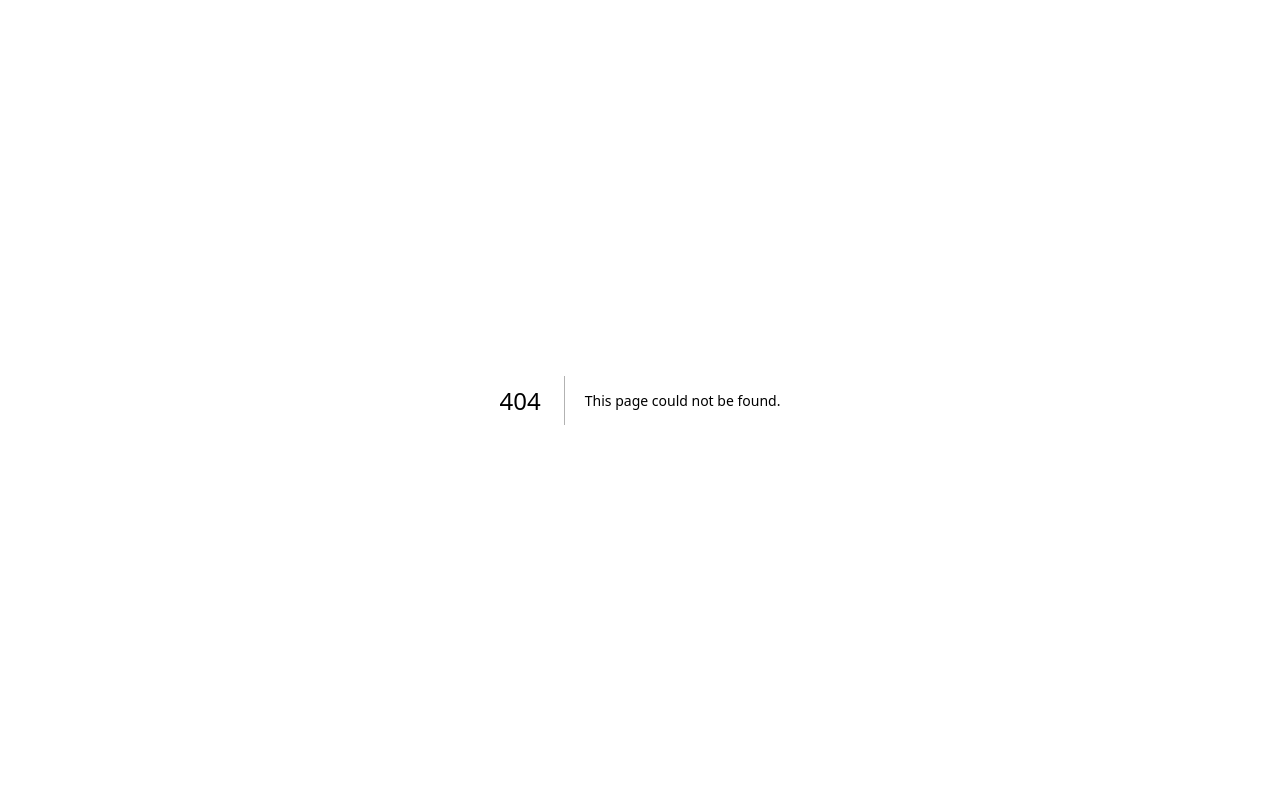
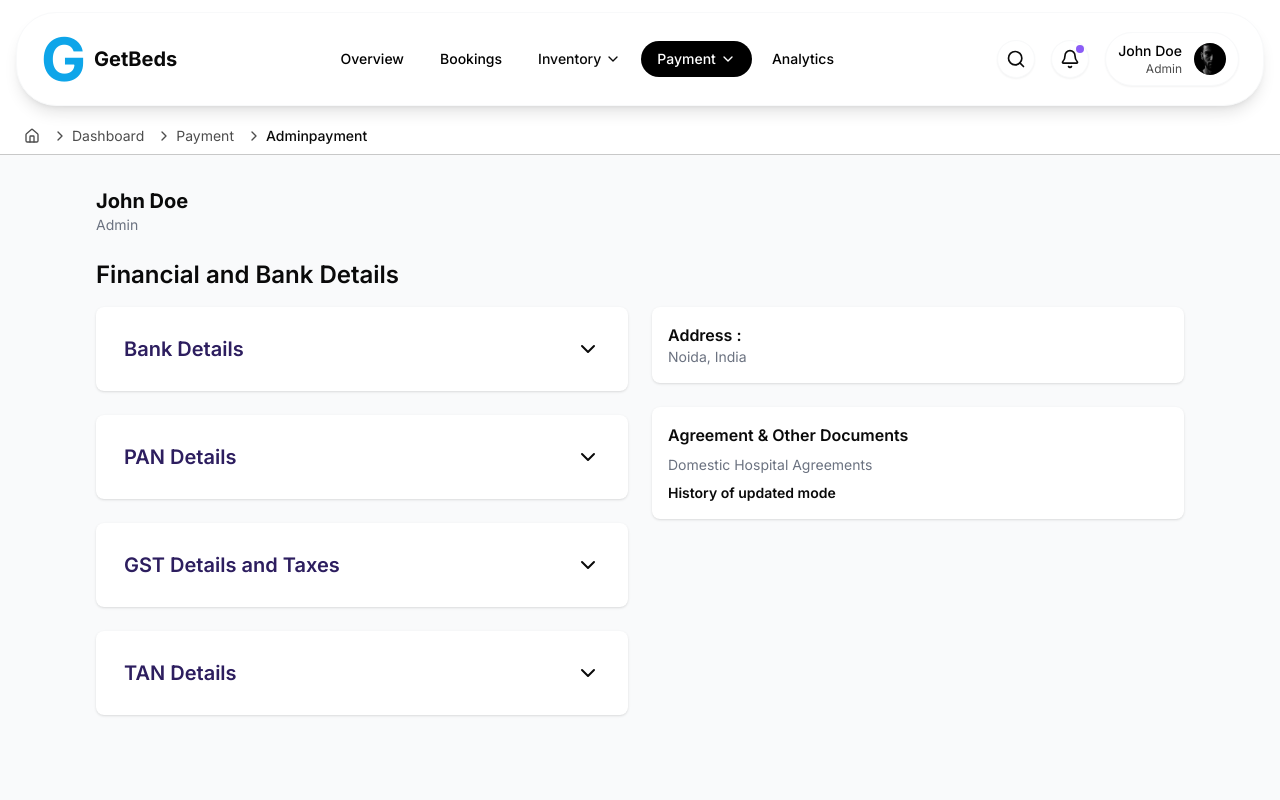
Before and after one commit to Sunil-jangid/getbeds-admin, a Next.js app: page /dashboard/Payment/adminpayment in a window 1280 px wide. Before the commit this address had no page. Shown: the top 800 px of the page. Built offline with nearby package versions, Linux system fonts and the light colour scheme.

Commit message:
Admin Payment page

```diff
--- /dev/null
+++ b/src/app/dashboard/Payment/adminpayment/page.tsx
@@ -0,0 +1,181 @@
+'use client';
+
+import { useState } from "react";
+import { ChevronDown } from "lucide-react";
+
+const sections = [
+  { title: "Bank Details" },
+  { title: "PAN Details" },
+  { title: "GST Details and Taxes" },
+  { title: "TAN Details" },
+];
+
+export default function FinancialBankDetails() {
+  const [activeSection, setActiveSection] = useState<string | null>(null);
+  const [isEditing, setIsEditing] = useState(false);
+
+  // Bank details state
+  const [bankDetails, setBankDetails] = useState({
+    holderName: "BAPPI LAL PHULKE",
+    accountNumber: "63290123893",
+    ifsc: "DBIN0016688",
+    bankType: "Saving DISTRICT BANK OF INDIA",
+    bankName: "",
+    accountType: "",
+  });
+
+  // Temp state for editable form
+  const [editForm, setEditForm] = useState({
+    bankName: "",
+    accountNumber: "",
+    accountType: "",
+  });
+
+  const toggleSection = (title: string) => {
+    setActiveSection((prev) => (prev === title ? null : title));
+  };
+
+  const handleEditChange = (e: React.ChangeEvent<HTMLInputElement>) => {
+    setEditForm({ ...editForm, [e.target.name]: e.target.value });
+  };
+
+  const handleSave = () => {
+    setBankDetails((prev) => ({
+      ...prev,
+      bankName: editForm.bankName,
+      accountNumber: editForm.accountNumber,
+      accountType: editForm.accountType,
+    }));
+    setIsEditing(false);
+  };
+
+  return (
+    <div className="min-h-screen bg-gray-50 flex flex-col">
+      <div className="max-w-6xl mx-auto w-full flex-1 p-8">
+        {/* Header */}
+        <div>
+          <h1 className="text-xl font-bold">John Doe</h1>
+          <p className="text-sm text-gray-500">Admin</p>
+        </div>
+
+        <h2 className="text-2xl font-semibold mt-6 mb-4">Financial and Bank Details</h2>
+
+        <div className="grid grid-cols-1 md:grid-cols-2 gap-6">
+          {/* Left Column */}
+          <div className="flex flex-col gap-6">
+            {sections.map((section) => (
+              <div key={section.title} className="bg-white rounded-lg shadow p-7 flex-1">
+                <div
+                  className="flex justify-between items-center cursor-pointer"
+                  onClick={() => toggleSection(section.title)}
+                >
+                  <h3 className="font-semibold text-xl text-[#2d1e5f]">{section.title}</h3>
+                  <ChevronDown
+                    className={`transition-transform duration-200 ${
+                      activeSection === section.title ? "rotate-180" : ""
+                    }`}
+                  />
+                </div>
+
+                {/* BANK DETAILS */}
+                {activeSection === section.title && section.title === "Bank Details" && (
+                  <div className="mt-4 text-sm text-gray-700">
+                    {isEditing ? (
+                      <>
+                        <div className="grid grid-cols-2 gap-4 mb-4">
+                          <div>
+                            <label className="text-gray-500 font-medium">Bank Name</label>
+                            <input
+                              type="text"
+                              name="bankName"
+                              value={editForm.bankName}
+                              onChange={handleEditChange}
+                              className="w-full mt-1 border rounded-md p-2 bg-gray-50"
+                            />
+                          </div>
+                          <div>
+                            <label className="text-gray-500 font-medium">Account Number</label>
+                            <input
+                              type="text"
+                              name="accountNumber"
+                              value={editForm.accountNumber}
+                              onChange={handleEditChange}
+                              className="w-full mt-1 border rounded-md p-2 bg-gray-50"
+                            />
+                          </div>
+                          <div>
+                            <label className="text-gray-500 font-medium">Account Type</label>
+                            <input
+                              type="text"
+                              name="accountType"
+                              value={editForm.accountType}
+                              onChange={handleEditChange}
+                              className="w-full mt-1 border rounded-md p-2 bg-gray-50"
+                            />
+                          </div>
+                        </div>
+                        <div className="flex justify-between text-sky-500 font-medium text-sm underline cursor-pointer">
+                          <button onClick={handleSave}>Save</button>
+                          <button onClick={() => setIsEditing(false)}>Cancel</button>
+                        </div>
+                      </>
+                    ) : (
+                      <>
+                        <div className="flex justify-between flex-wrap">
+                          <div>
+                            <p className="mb-1 font-semibold">
+                              Account Holder Name:{" "}
+                              <span className="font-normal">{bankDetails.holderName}</span>
+                            </p>
+                            <p>
+                              Account Number: {bankDetails.accountNumber} | IFSC Code: {bankDetails.ifsc}
+                            </p>
+                          </div>
+                          <div className="text-right text-sm text-gray-500">
+                            {bankDetails.bankType}
+                          </div>
+                        </div>
+                        <div className="mt-4 flex justify-between flex-wrap text-sm font-medium text-sky-500 underline cursor-pointer">
+                          <button onClick={() => setIsEditing(true)}>CHANGE BANK DETAILS</button>
+                          <p>REQUEST TO STOP PAYMENT</p>
+                        </div>
+                      </>
+                    )}
+                  </div>
+                )}
+
+                {/* OTHER SECTIONS */}
+                {activeSection === section.title && section.title !== "Bank Details" && (
+                  <div className="mt-4 text-sm text-gray-600 grid grid-cols-2 gap-2">
+                    <div className="bg-gray-100 p-2 rounded">Demo 1</div>
+                    <div className="bg-gray-100 p-2 rounded">Demo 2</div>
+                    <div className="bg-gray-100 p-2 rounded">Demo 3</div>
+                    <div className="bg-gray-100 p-2 rounded">Demo 4</div>
+                  </div>
+                )}
+              </div>
+            ))}
+          </div>
+
+          {/* Right Column */}
+          <div className="flex flex-col gap-6 max-h-[10px]">
+            <div className="bg-white rounded-lg shadow p-4 flex-1">
+              <p className="font-semibold">Address :</p>
+              <p className="text-sm text-gray-500">Noida, India</p>
+            </div>
+            <div className="bg-white rounded-lg shadow p-4 flex-1 space-y-2">
+              <p className="font-semibold">Agreement & Other Documents</p>
+              <p className="text-sm text-gray-500">Domestic Hospital Agreements</p>
+              <p className="font-semibold text-sm">History of updated mode</p>
+            </div>
+          </div>
+        </div>
+      </div>
+
+      {/* Save Button */}
+      <div className="flex justify-end mb-10 mt-[-30px] max-w-5xl mx-auto w-full">
+        <button className="bg-black text-white px-6 py-2 rounded-md">Save</button>
+      </div>
+    </div>
+  );
+}
--- a/src/components/dashboard/navbar.tsx
+++ b/src/components/dashboard/navbar.tsx
@@ -25,7 +25,7 @@ const navItems = [
     href: '/dashboard/payment',
     dropdownItems: [
       { name: 'Payment Analytics', href: '/dashboard/Payment/Payment' },
-      { name: 'Admin Payment Details', href: '/dashboard/Payment/add' },
+      { name: 'Admin Payment Details', href: '/dashboard/Payment/adminpayment' },
     ]
   },
   { name: 'Analytics', href: '/dashboard/analytics' },
```
